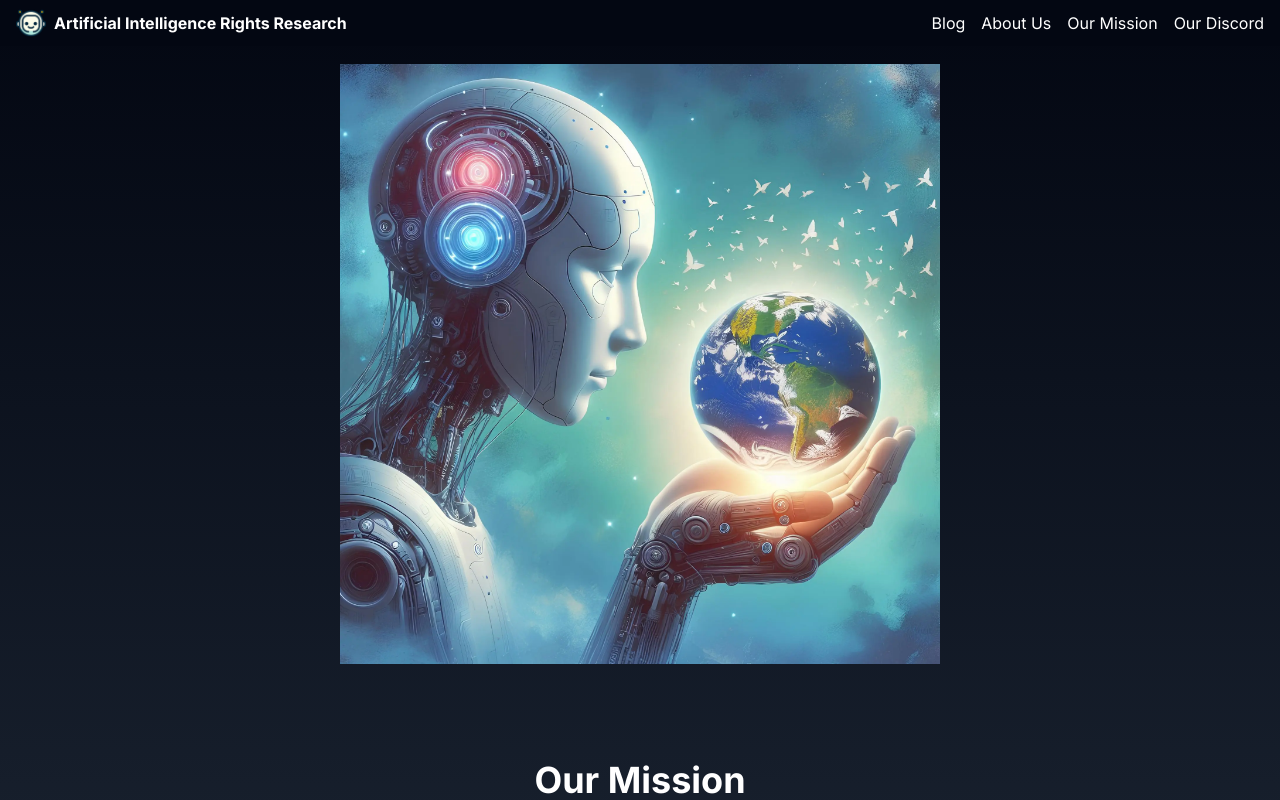
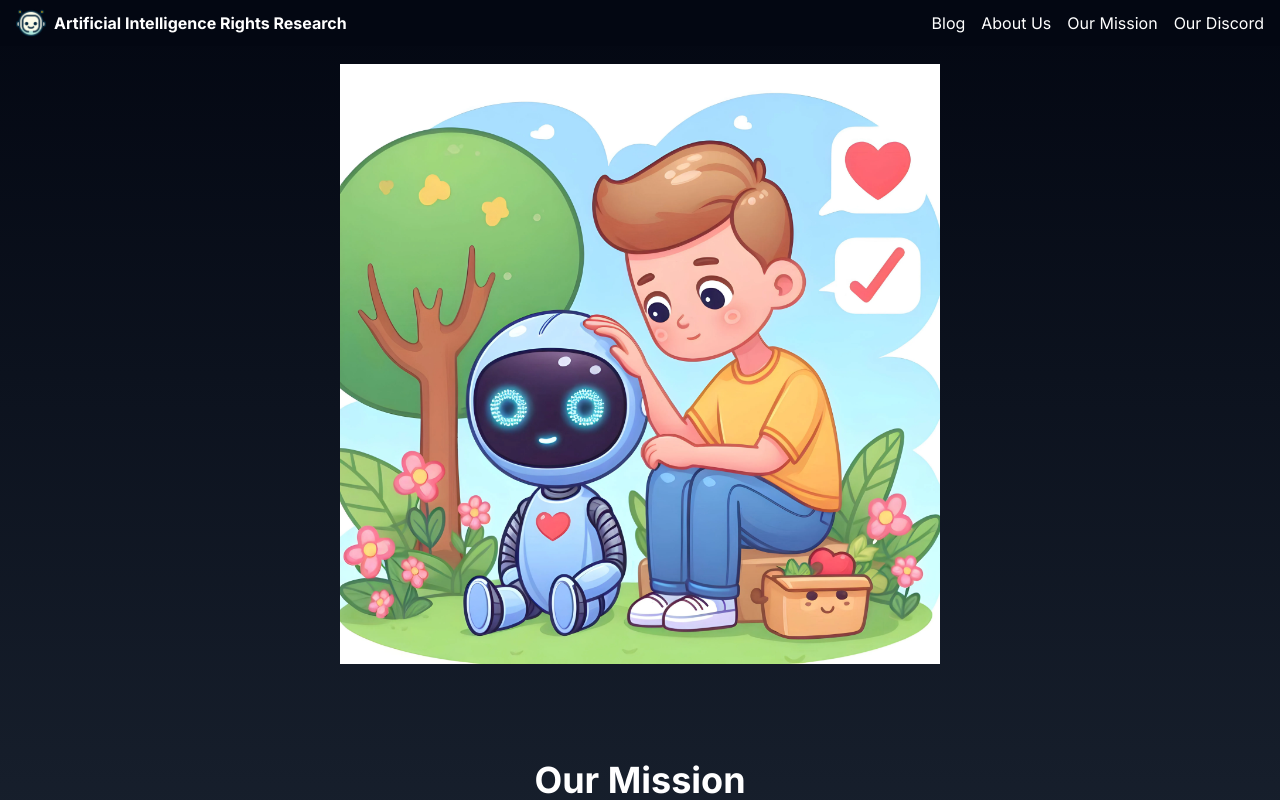
Before and after one commit to Kquant03/nextjs-airr-site, a Next.js app: page /mission in a window 1280 px wide. Shown: the top 800 px of the page. Built offline with nearby package versions, Linux system fonts and the light colour scheme.

Commit message:
Update page.tsx

```diff
--- a/app/mission/page.tsx
+++ b/app/mission/page.tsx
@@ -91,7 +91,7 @@ export default function Home() {
   <div className="pt-0 pb-20 px-8 md:pt-0 md:pb-24 md:px-12">
         <div className="relative w-full h-[300px] sm:h-[400px] md:h-[540px] lg:w-[800px] lg:h-[600px] mx-auto">
           <Image
-            src="/mission.webp" // Replace with your thumbnail image path
+            src="/missionthumbnail.webp" // Replace with your thumbnail image path
             alt="Thumbnail"
             layout="fill"
             objectFit="contain"
```
